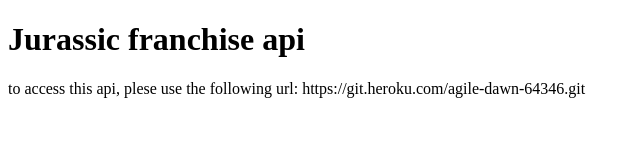
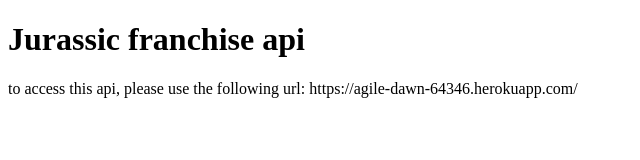
Before and after one commit to allenaw12/practice-express-api-1, a website: page index.html in a window 1280 px wide. Shown: the full height of the page, 0-640 px from the left. Drawn offline with Linux system fonts and the light colour scheme.

Commit message:
updating html

```diff
--- a/index.html
+++ b/index.html
@@ -8,8 +8,6 @@
     </head>
     <body>
         <h1>Jurassic franchise api</h1>
-        <p>to access this api, plese use the following url:
-            https://git.heroku.com/agile-dawn-64346.git
-        </p>
+        <p>to access this api, please use the following url: https://agile-dawn-64346.herokuapp.com/</p>
     </body>
 </html>
```
